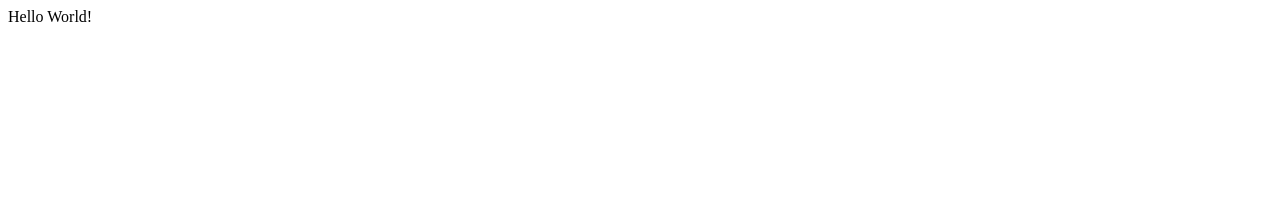
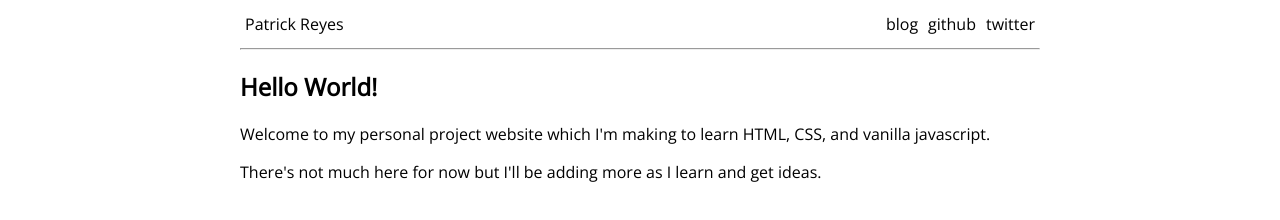
Before and after one commit to patrick-reyes/patrick-reyes.github.io, a plain HTML site: page index.html in a window 1280 px wide. Drawn offline with nearby package versions, Linux system fonts and the light colour scheme.

Commit message:
Add/Update css styles and page layout

```diff
--- /dev/null
+++ b/css/styles.css
@@ -0,0 +1,33 @@
+body {
+    font-family: 'Open Sans';
+    font-size: 16px;
+}
+
+.wrap {
+    max-width: 800px;
+    margin-left: auto;
+    margin-right: auto;
+}
+
+.topnav {
+    list-style: none;
+    margin: 0;
+    padding: 0px;
+    overflow: hidden;
+}
+
+.topnav li {
+    margin: 0;
+    float:right;
+    margin: 5px;
+}
+
+.topnav li a {
+    margin: 0px;
+    text-decoration: none;
+    color: black;
+}
+
+.topnav li.left {
+    float: left;
+}
--- a/index.html
+++ b/index.html
@@ -1,17 +1,56 @@
 <!DOCTYPE html>
-<html>
+<html lang="en">
+
 <head>
+    <meta charset="UTF-8" />
+    <meta name="viewport" content="width=device-width, initial-scale=1.0" />
     <title>Patrick Reyes</title>
+    <link rel="stylesheet" href="https://fonts.googleapis.com/css2?family=Open+Sans" />
+    <link rel="stylesheet" href="css\styles.css" />
     <!-- Global site tag (gtag.js) - Google Analytics -->
     <script async src="https://www.googletagmanager.com/gtag/js?id=G-N8643EXFLJ"></script>
     <script>
         window.dataLayer = window.dataLayer || [];
-            function gtag(){dataLayer.push(arguments);}
-            gtag('js', new Date());
-            gtag('config', 'G-N8643EXFLJ');
+        function gtag() {
+            dataLayer.push(arguments);
+        }
+        gtag("js", new Date());
+        gtag("config", "G-N8643EXFLJ");
     </script>
 </head>
+
 <body>
-        Hello World!
+    <div class="wrap">
+        <header>
+            <ul class="topnav">
+                <li class="left"><a href="/">Patrick Reyes</a></li>
+                <li>
+                    <a href="https://twitter.com/patrickreyesdev" target="_blank" rel="noopener noreferrer">twitter</a>
+                </li>
+                <li>
+                    <a href="https://github.com/patrick-reyes" target="_blank" rel="noopener noreferrer">github</a>
+                </li>
+                <li>
+                    <a href="https://patrickreyes.dev" target="_blank" rel="noopener noreferrer">blog</a>
+                </li>
+            </ul>
+        </header>
+        <hr />
+        <section id="main">
+            <div>
+                <h1>Hello World!</h1>
+                <p>
+                    Welcome to my personal project website which I'm making to learn
+                    HTML, CSS, and vanilla javascript.
+                </p>
+                <p>
+                    There's not much here for now but I'll be adding more as I learn and
+                    get ideas.
+                </p>
+            </div>
+        </section>
+        <footer id="footer"></footer>
+    </div>
 </body>
+
 </html>
```
Lines whose indentation alone changed are shown as unchanged.
